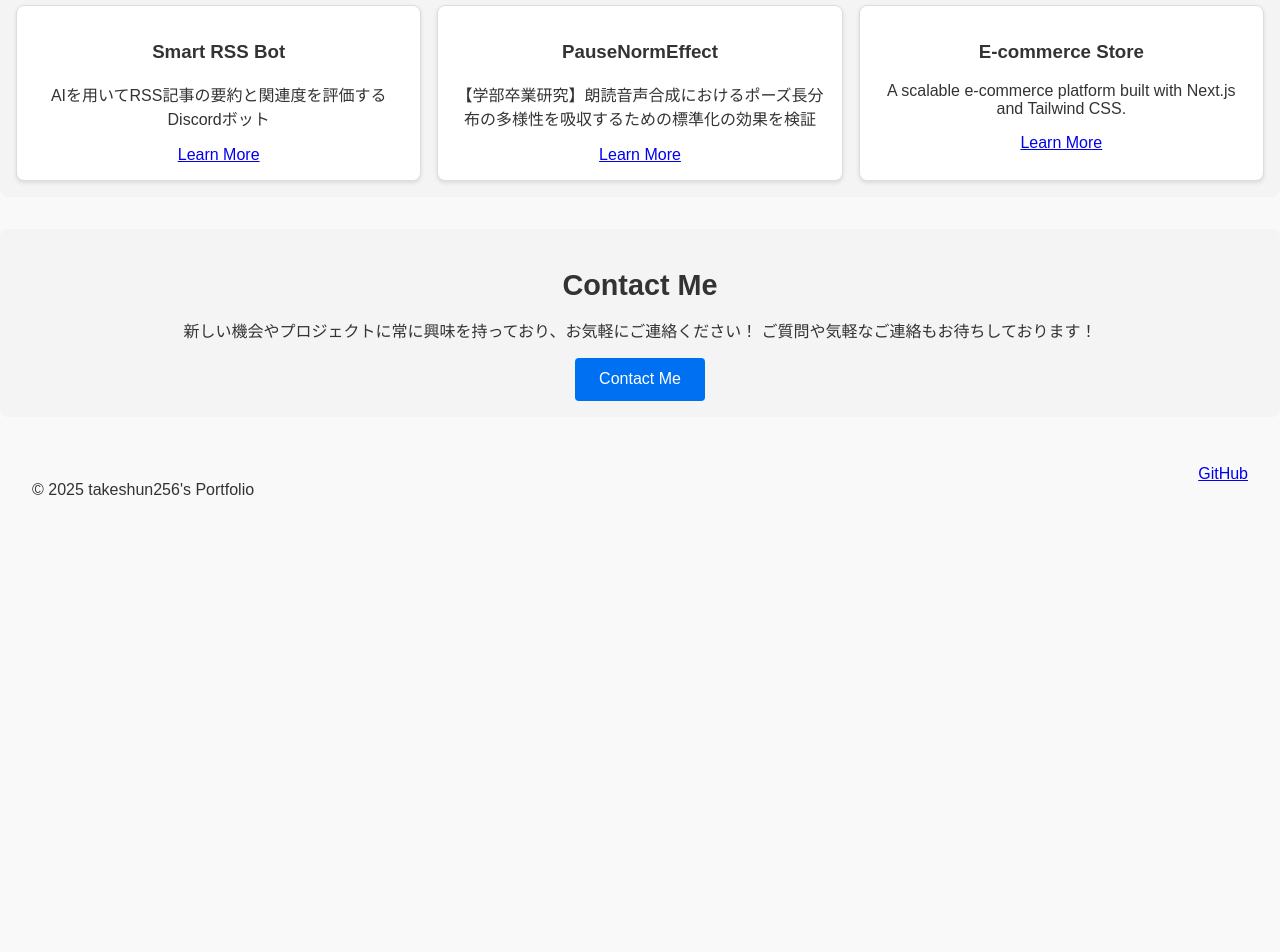
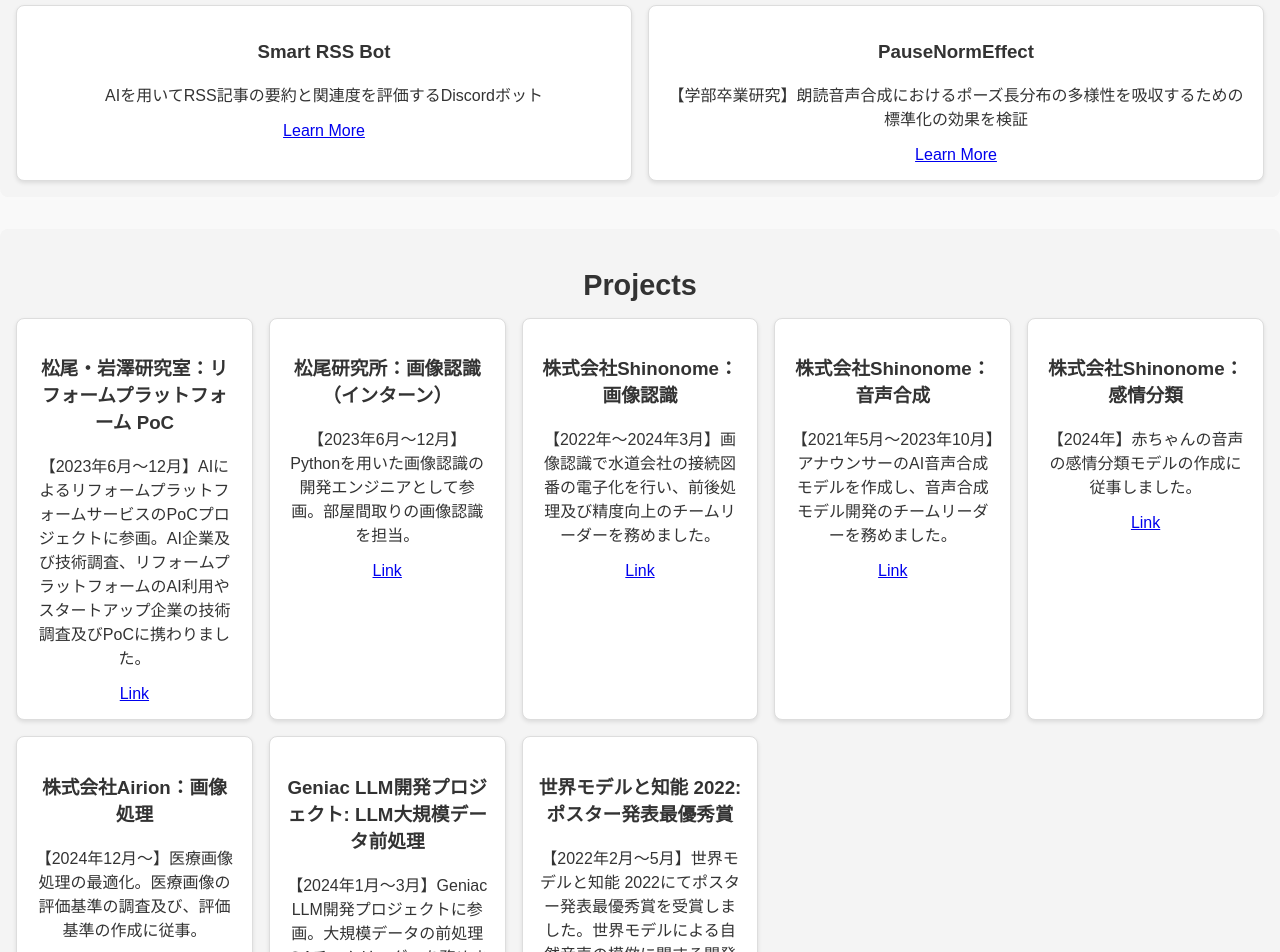
Before and after one commit to takeshun256/portfolio, a Next.js app: page / in a window 1280 px wide. Shown: the part 1180-2132 px from the top of the page. Before the commit the page ends 1711 px from the top, so only its background shows below. Built offline with nearby package versions, Linux system fonts and the light colour scheme.

Commit message:
update projects

```diff
--- a/app/page.tsx
+++ b/app/page.tsx
@@ -1,6 +1,7 @@
 import Hero from "@/components/Hero";
 import About from "@/components/About";
 import Skills from "@/components/Skills";
+import MyProjects from "@/components/MyProjects";
 import Projects from "@/components/Projects";
 import Contact from "@/components/Contact";
 
@@ -10,6 +11,7 @@ export default function Page() {
       <Hero />
       <About />
       <Skills />
+      <MyProjects />
       <Projects />
       <Contact />
     </>
--- a/app/projects/pause-norm-effect/page.tsx
+++ b/app/projects/pause-norm-effect/page.tsx
@@ -29,8 +29,8 @@ const PauseNormEffect = () => (
         ))}
       </div>
 
-      <h2>開発人数</h2>
-      <p className="developer-count">1人</p>
+      <h2>研究人数</h2>
+      <p className="developer-count">2人</p>
 
       <h2>概要</h2>
       <p>
--- /dev/null
+++ b/components/MyProjects.tsx
@@ -0,0 +1,31 @@
+const projects = [
+  {
+    title: "Smart RSS Bot",
+    description: "AIを用いてRSS記事の要約と関連度を評価するDiscordボット",
+    github: "/projects/smartrssbot",
+  },
+  {
+    title: "PauseNormEffect",
+    description: "【学部卒業研究】朗読音声合成におけるポーズ長分布の多様性を吸収するための標準化の効果を検証",
+    github: "/projects/pause-norm-effect",
+  },
+];
+
+const MyProjects = () => (
+  <section id="projects" className="projects-section">
+    <h2>My Projects</h2>
+    <div className="projects-grid">
+      {projects.map((project) => (
+        <div key={project.title} className="project-card">
+          <h3>{project.title}</h3>
+          <p>{project.description}</p>
+          <a href={project.github} target="_blank" rel="noopener noreferrer">
+            Learn More
+          </a>
+        </div>
+      ))}
+    </div>
+  </section>
+);
+
+export default MyProjects;
--- a/components/Projects.tsx
+++ b/components/Projects.tsx
@@ -1,18 +1,43 @@
 const projects = [
   {
-    title: "Smart RSS Bot",
-    description: "AIを用いてRSS記事の要約と関連度を評価するDiscordボット",
-    github: "/projects/smartrssbot",
+    title: "松尾・岩澤研究室：リフォームプラットフォーム PoC",
+    description: "【2023年6月〜12月】AIによるリフォームプラットフォームサービスのPoCプロジェクトに参画。AI企業及び技術調査、リフォームプラットフォームのAI利用やスタートアップ企業の技術調査及びPoCに携わりました。",
+    github: "https://weblab.t.u-tokyo.ac.jp",
   },
   {
-    title: "PauseNormEffect",
-    description: "【学部卒業研究】朗読音声合成におけるポーズ長分布の多様性を吸収するための標準化の効果を検証",
-    github: "/projects/pause-norm-effect",
+    title: "松尾研究所：画像認識（インターン）",
+    description: "【2023年6月〜12月】Pythonを用いた画像認識の開発エンジニアとして参画。部屋間取りの画像認識を担当。",
+    github: "https://matsuo-institute.com",
   },
   {
-    title: "E-commerce Store",
-    description: "A scalable e-commerce platform built with Next.js and Tailwind CSS.",
-    github: "https://github.com/username/e-commerce",
+    title: "株式会社Shinonome： 画像認識",
+    description: "【2022年〜2024年3月】画像認識で水道会社の接続図番の電子化を行い、前後処理及び精度向上のチームリーダーを務めました。",
+    github: "https://shinonome.com",
+  },
+  {
+    title: "株式会社Shinonome：音声合成",
+    description: "【2021年5月〜2023年10月】アナウンサーのAI音声合成モデルを作成し、音声合成モデル開発のチームリーダーを務めました。",
+    github: "https://shinonome.com",
+  },
+  {
+    title: "株式会社Shinonome：感情分類",
+    description: "【2024年】赤ちゃんの音声の感情分類モデルの作成に従事しました。",
+    github: "https://shinonome.com",
+  },
+  {
+    title: "株式会社Airion：画像処理",
+    description: "【2024年12月〜】医療画像処理の最適化。医療画像の評価基準の調査及び、評価基準の作成に従事。",
+    github: "https://airion.co.jp",
+  },
+  {
+    title: "Geniac LLM開発プロジェクト: LLM大規模データ前処理",
+    description: "【2024年1月〜3月】Geniac LLM開発プロジェクトに参画。大規模データの前処理の1チームリーダーを務めました。",
+    github: "https://weblab.t.u-tokyo.ac.jp/geniac_llm",
+  },
+  {
+    title: "世界モデルと知能 2022: ポスター発表最優秀賞",
+    description: "【2022年2月〜5月】世界モデルと知能 2022にてポスター発表最優秀賞を受賞しました。世界モデルによる自然音声の模倣に関する開発を行いました。",
+    github: "https://deeplearning.jp/en/lectures/world-model-2022",
   },
 ];
 
@@ -25,7 +50,7 @@ const Projects = () => (
           <h3>{project.title}</h3>
           <p>{project.description}</p>
           <a href={project.github} target="_blank" rel="noopener noreferrer">
-            Learn More
+            Link
           </a>
         </div>
       ))}
```
